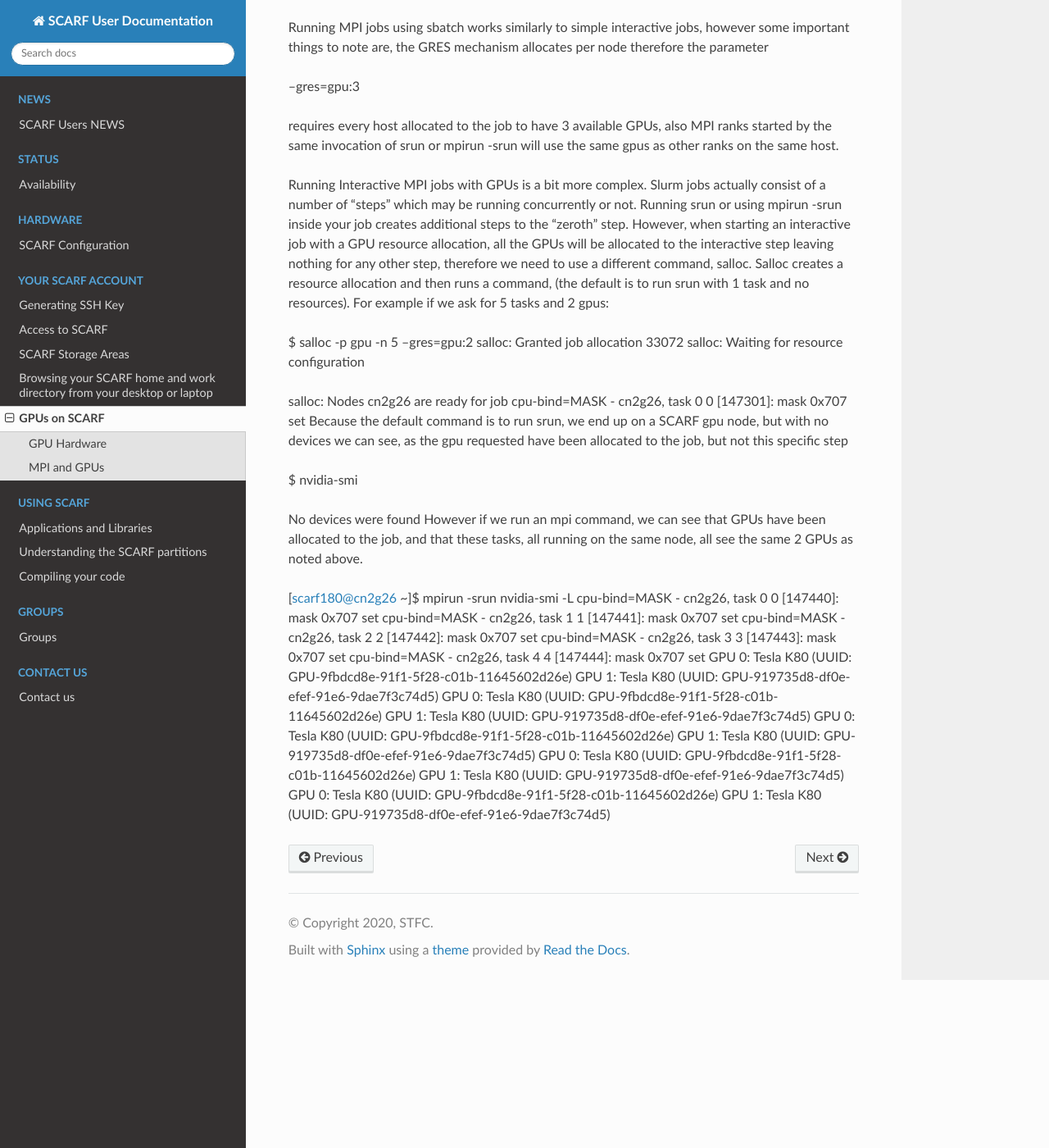
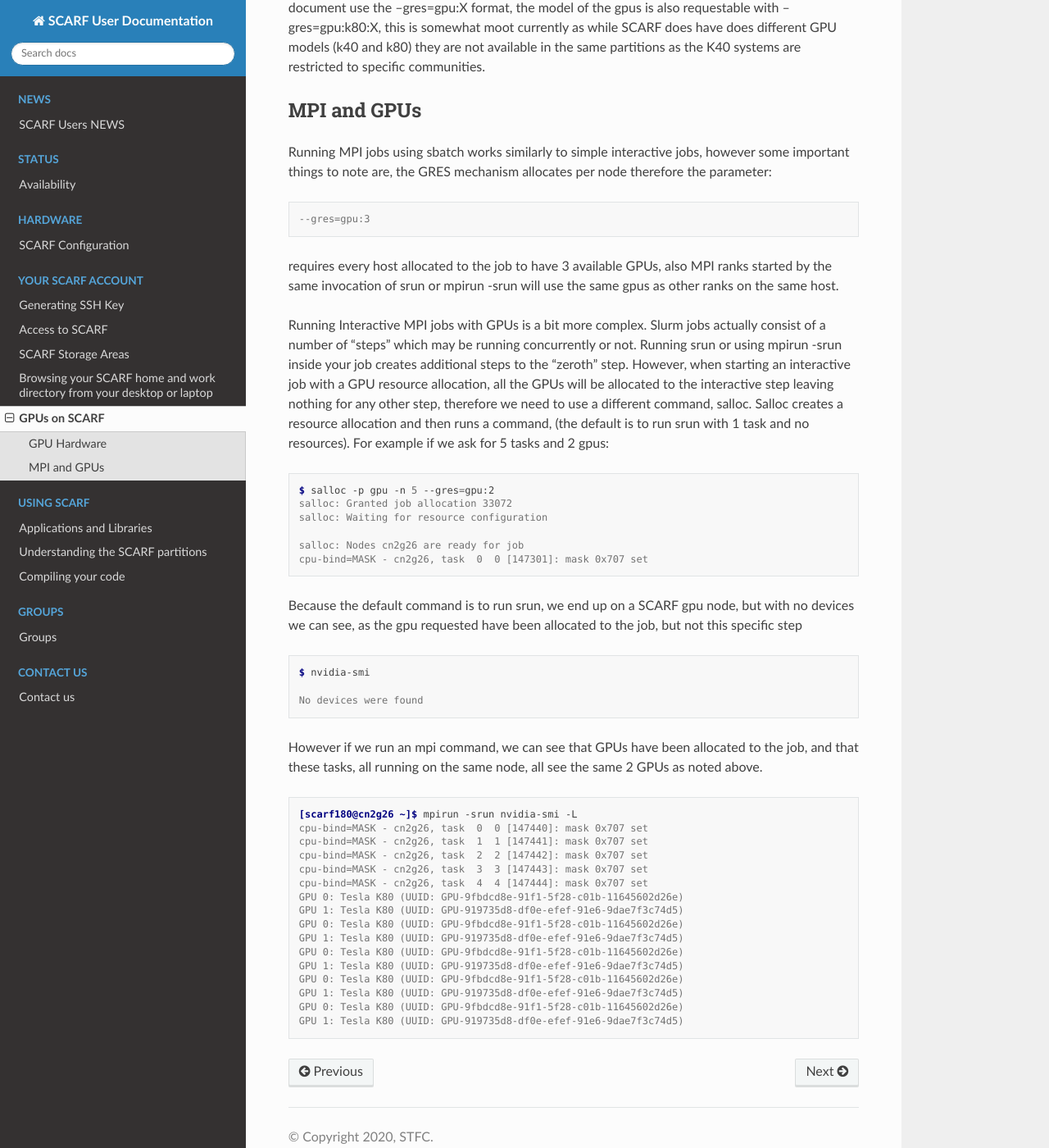
Before and after one commit to g4wwh/scarf, a Sphinx documentation site: the page built from source/GPUs.rst, in a window 1280 px wide and 1400 px high, scrolled down 1186 px. Shown: the whole window at 82% size. Built offline with Sphinx 7.4.7 and the Read the Docs theme 2.0.0, drawn with Linux system fonts in a browser that asks for light colours; pages that are not in the unit, such as notebooks, are missing from menus; some of the changed text lies outside the part shown.

```diff
--- a/source/GPUs.rst
+++ b/source/GPUs.rst
@@ -2,14 +2,17 @@
 GPUs on SCARF
 #############
 
-Available GPU Hardwarea
+Available GPU Hardware
 
 12 nodes with dual K40 cards, restricted to the fbioctopus and fbioctopus-exclusive partitions and only usable by the CLF LSF Octopus group
 17 nodes with dual K80 cards (4 K80 devices available on node), available in the gpu partition
 GPUs on SLURM
 SCARF has integrated the previously separate GPUs into the gpu and gpu-devel partitions, they now have the same base software payload as the standard SCARF nodes with a few minor differences to support the GPUs. GPU software is integrated into the module system. GPU specific versions of software can be seen on RHEL7 hosts by running
 
-module load GPUmodules
+.. code-block:: console
+
+  module load GPUmodules
+
 This adds the GPU modules to the set of visible modules to retain clarity for users not interested in using GPUs.
 
 Requesting GPUs
@@ -17,19 +20,27 @@ All users have access to GPUs, there is no need to request special access to the
 
 GPUs are allocated via Slurm's GRES mechanism and are requested on a per node basis. This resource allocation is enforced by linux cgroups meaning that you will not be able to see GPUs you have not requested. For example to request an interactive job with 3 CPU cores and 2 GPUs, do:
 
-srun -p gpu --pty -n 3 --gres=gpu:3 /bin/bash
+.. code-block:: console
+
+  srun -p gpu --pty -n 3 --gres=gpu:3 /bin/bash
+
 Running nvidia-smi commands show 3 GPUs
 
-nvidia-smi -L
+.. code-block:: console
 
-GPU 0: Tesla K80 (UUID: GPU-9fbdcd8e-91f1-5f28-c01b-11645602d26e)
-GPU 1: Tesla K80 (UUID: GPU-919735d8-df0e-efef-91e6-9dae7f3c74d5)
-GPU 2: Tesla K80 (UUID: GPU-340a466c-6089-429f-b6b7-e2aee435ba51)
+  nvidia-smi -L
+
+  GPU 0: Tesla K80 (UUID: GPU-9fbdcd8e-91f1-5f28-c01b-11645602d26e)
+  GPU 1: Tesla K80 (UUID: GPU-919735d8-df0e-efef-91e6-9dae7f3c74d5)
+  GPU 2: Tesla K80 (UUID: GPU-340a466c-6089-429f-b6b7-e2aee435ba51)
+
 But the system actually has 4 GPU devices, cgroups has limited access to the 3 requested
 
-ls  /dev/nvidia?
+.. code-block:: console
 
-/dev/nvidia0  /dev/nvidia1  /dev/nvidia2  /dev/nvidia3
+  ls  /dev/nvidia?
+
+  /dev/nvidia0  /dev/nvidia1  /dev/nvidia2  /dev/nvidia3
 
 ************
 GPU Hardware
@@ -43,40 +54,50 @@ SCARF has 17 generally accessible GPU systems, each has 4 K80 GPUs, while the ex
 MPI and GPUs
 ************
 
-Running MPI jobs using sbatch works similarly to simple interactive jobs, however some important things to note are, the GRES mechanism allocates per node therefore the parameter
+Running MPI jobs using sbatch works similarly to simple interactive jobs, however some important things to note are, the GRES mechanism allocates per node therefore the parameter:
 
---gres=gpu:3
+.. code-block:: console
+
+  --gres=gpu:3
 
 requires every host allocated to the job to have 3 available GPUs, also MPI ranks started by the same invocation of srun or mpirun -srun will use the same gpus as other ranks on the same host.
 
 Running Interactive MPI jobs with GPUs is a bit more complex. Slurm jobs actually consist of a number of "steps" which may be running concurrently or not. Running srun or using mpirun -srun inside your job creates additional steps to the "zeroth" step. However, when starting an interactive job with a GPU resource allocation, all the GPUs will be allocated to the interactive step leaving nothing for any other step, therefore we need to use a different command, salloc. Salloc creates a resource allocation and then runs a command, (the default is to run srun with 1 task and no resources). For example if we ask for 5 tasks and 2 gpus:
 
-$ salloc -p gpu -n 5 --gres=gpu:2
-salloc: Granted job allocation 33072
-salloc: Waiting for resource configuration
+.. code-block:: console
 
-salloc: Nodes cn2g26 are ready for job
-cpu-bind=MASK - cn2g26, task  0  0 [147301]: mask 0x707 set
+  $ salloc -p gpu -n 5 --gres=gpu:2
+  salloc: Granted job allocation 33072
+  salloc: Waiting for resource configuration
+
+  salloc: Nodes cn2g26 are ready for job
+  cpu-bind=MASK - cn2g26, task  0  0 [147301]: mask 0x707 set
+
 Because the default command is to run srun, we end up on a SCARF gpu node, but with no devices we can see, as the gpu requested have been allocated to the job, but not this specific step
 
-$ nvidia-smi
+.. code-block:: console
 
-No devices were found
+  $ nvidia-smi
+
+  No devices were found
+
 However if we run an mpi command, we can see that GPUs have been allocated to the job, and that these tasks, all running on the same node, all see the same 2 GPUs as noted above.
 
-[scarf180@cn2g26 ~]$ mpirun -srun nvidia-smi -L
-cpu-bind=MASK - cn2g26, task  0  0 [147440]: mask 0x707 set
-cpu-bind=MASK - cn2g26, task  1  1 [147441]: mask 0x707 set
-cpu-bind=MASK - cn2g26, task  2  2 [147442]: mask 0x707 set
-cpu-bind=MASK - cn2g26, task  3  3 [147443]: mask 0x707 set
-cpu-bind=MASK - cn2g26, task  4  4 [147444]: mask 0x707 set
-GPU 0: Tesla K80 (UUID: GPU-9fbdcd8e-91f1-5f28-c01b-11645602d26e)
-GPU 1: Tesla K80 (UUID: GPU-919735d8-df0e-efef-91e6-9dae7f3c74d5)
-GPU 0: Tesla K80 (UUID: GPU-9fbdcd8e-91f1-5f28-c01b-11645602d26e)
-GPU 1: Tesla K80 (UUID: GPU-919735d8-df0e-efef-91e6-9dae7f3c74d5)
-GPU 0: Tesla K80 (UUID: GPU-9fbdcd8e-91f1-5f28-c01b-11645602d26e)
-GPU 1: Tesla K80 (UUID: GPU-919735d8-df0e-efef-91e6-9dae7f3c74d5)
-GPU 0: Tesla K80 (UUID: GPU-9fbdcd8e-91f1-5f28-c01b-11645602d26e)
-GPU 1: Tesla K80 (UUID: GPU-919735d8-df0e-efef-91e6-9dae7f3c74d5)
-GPU 0: Tesla K80 (UUID: GPU-9fbdcd8e-91f1-5f28-c01b-11645602d26e)
-GPU 1: Tesla K80 (UUID: GPU-919735d8-df0e-efef-91e6-9dae7f3c74d5)
+.. code-block:: console
+
+  [scarf180@cn2g26 ~]$ mpirun -srun nvidia-smi -L
+  cpu-bind=MASK - cn2g26, task  0  0 [147440]: mask 0x707 set
+  cpu-bind=MASK - cn2g26, task  1  1 [147441]: mask 0x707 set
+  cpu-bind=MASK - cn2g26, task  2  2 [147442]: mask 0x707 set
+  cpu-bind=MASK - cn2g26, task  3  3 [147443]: mask 0x707 set
+  cpu-bind=MASK - cn2g26, task  4  4 [147444]: mask 0x707 set
+  GPU 0: Tesla K80 (UUID: GPU-9fbdcd8e-91f1-5f28-c01b-11645602d26e)
+  GPU 1: Tesla K80 (UUID: GPU-919735d8-df0e-efef-91e6-9dae7f3c74d5)
+  GPU 0: Tesla K80 (UUID: GPU-9fbdcd8e-91f1-5f28-c01b-11645602d26e)
+  GPU 1: Tesla K80 (UUID: GPU-919735d8-df0e-efef-91e6-9dae7f3c74d5)
+  GPU 0: Tesla K80 (UUID: GPU-9fbdcd8e-91f1-5f28-c01b-11645602d26e)
+  GPU 1: Tesla K80 (UUID: GPU-919735d8-df0e-efef-91e6-9dae7f3c74d5)
+  GPU 0: Tesla K80 (UUID: GPU-9fbdcd8e-91f1-5f28-c01b-11645602d26e)
+  GPU 1: Tesla K80 (UUID: GPU-919735d8-df0e-efef-91e6-9dae7f3c74d5)
+  GPU 0: Tesla K80 (UUID: GPU-9fbdcd8e-91f1-5f28-c01b-11645602d26e)
+  GPU 1: Tesla K80 (UUID: GPU-919735d8-df0e-efef-91e6-9dae7f3c74d5)
--- a/source/scarf_code_compiling.rst
+++ b/source/scarf_code_compiling.rst
@@ -17,7 +17,8 @@ Compilation should not be done on either of the head nodes (scarf.rl.ac.uk and u
 When you need to compile you simply submit a request to the scheduler for an interactive session and it will return a shell prompt on a node. You can then compile your code, submit test jobs to the queues, recompile, etc. until you are happy and then log out of the interactive shell.
 
 .. code-block:: console
--bash-4.2$ srun -p devel --pty /bin/bash
+
+  bash-4.2$ srun -p devel --pty /bin/bash
 
 Please note that graphical editors will not work from the interactive nodes - if you wish to use one simply open the editor from one of the headnodes and start an interactive session in another shell. Your home directory is shared across the entire cluster so you simply edit and save your work on SCARF, but perform the compilation from the command line on the interactive node.
 
```
Also changed, not shown: source/accessing.rst (+42 -8 lines), source/scarf_storage_areas.rst (+27 -2 lines), source/ssh_key.rst (+27 -15 lines).
